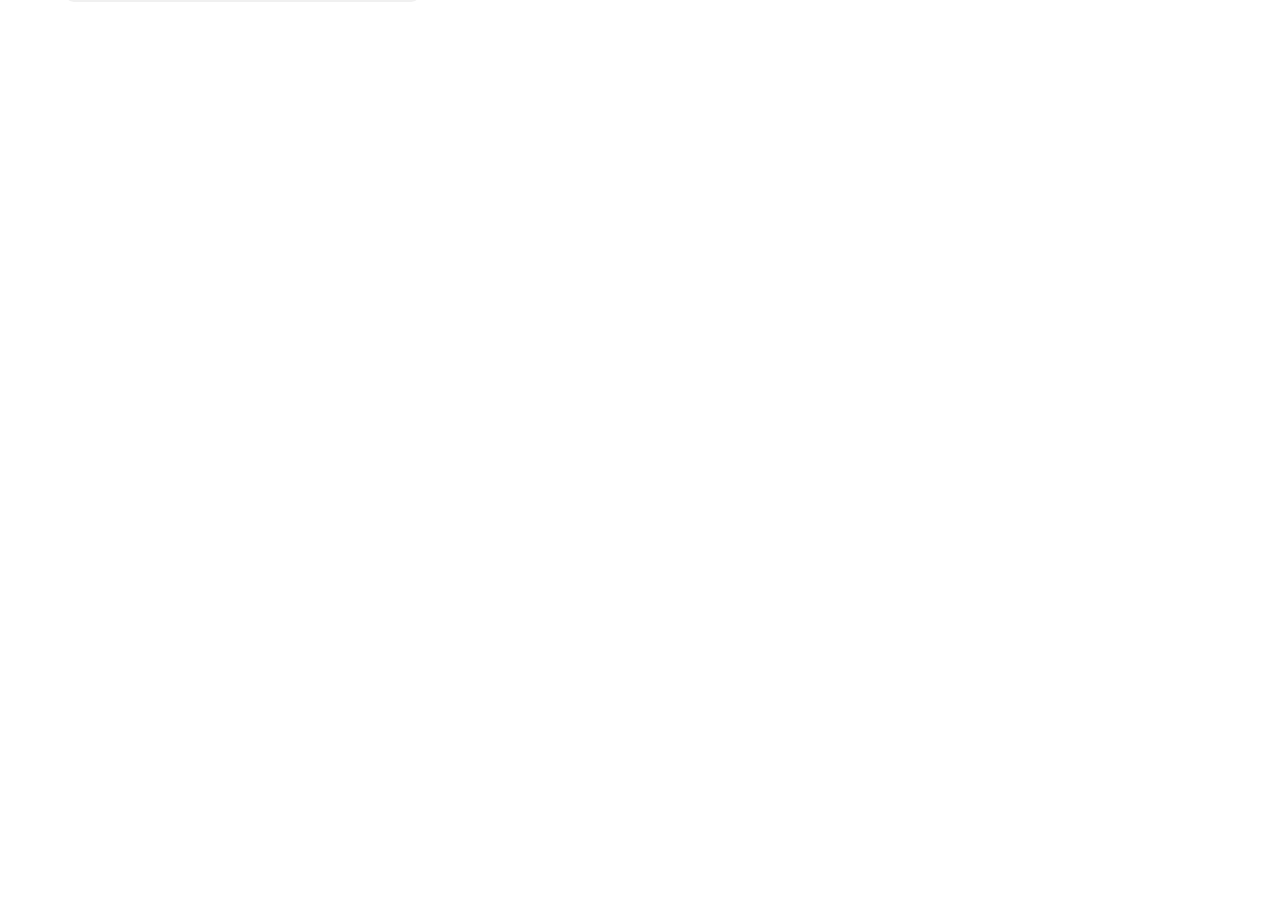
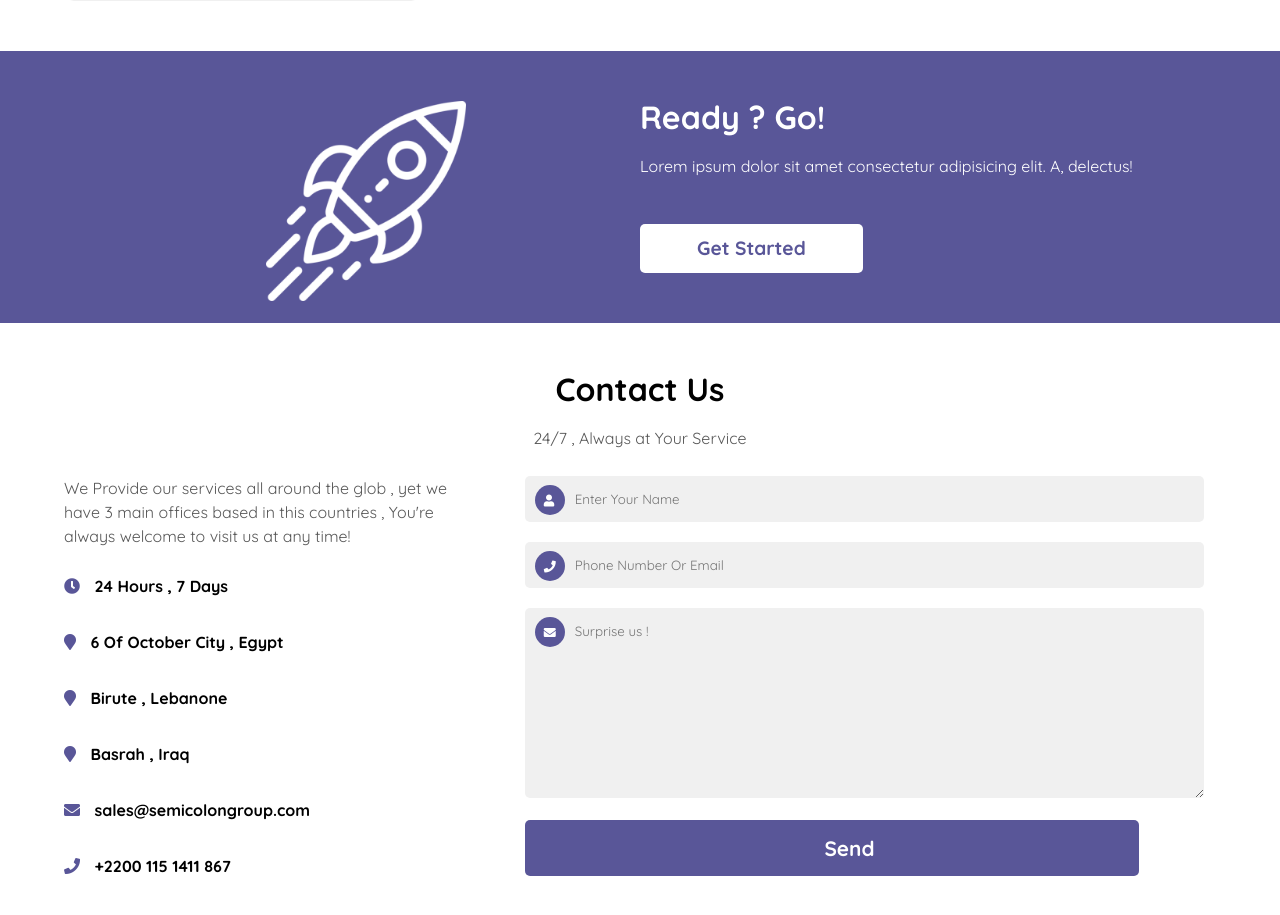
Before and after one commit to faniabdo99/sg, a Vue app: page / in a window 1280 px wide. Shown: the part 2553-3468 px from the top of the page. Before the commit the page ends 2605 px from the top, so only its background shows below. Built offline with nearby package versions, Linux system fonts and the light colour scheme.

Commit message:
Add The Rocket SEction & Contact us section

```diff
--- a/public/css/reset.css
+++ b/public/css/reset.css
@@ -1,5 +1,5 @@
 *{
-	font-family: 'Nunito', sans-serif;
+	font-family: 'Quicksand', sans-serif;
 }
 html, body, div, span, applet, object, iframe,
 h1, h2, h3, h4, h5, h6, p, blockquote, pre,
--- a/public/index.html
+++ b/public/index.html
@@ -7,7 +7,8 @@
     <link rel="icon" href="/icons/favicon.ico">
     <link rel="stylesheet" href="/css/bootstrap.css">
     <link rel="stylesheet" href="/css/reset.css">
-    <link href="https://fonts.googleapis.com/css?family=Nunito:400,700&display=swap" rel="stylesheet">
+    <!--<link href="https://fonts.googleapis.com/css?family=Nunito:400,700&display=swap" rel="stylesheet">-->
+    <link href="https://fonts.googleapis.com/css?family=Quicksand:400,700&display=swap" rel="stylesheet">
     <link rel="stylesheet" href="https://use.fontawesome.com/releases/v5.8.1/css/all.css" integrity="sha384-50oBUHEmvpQ+1lW4y57PTFmhCaXp0ML5d60M1M7uH2+nqUivzIebhndOJK28anvf" crossorigin="anonymous">
     <title>Semicolon Group - Build Your Awesome Identity</title>
   </head>
--- a/src/App.vue
+++ b/src/App.vue
@@ -7,6 +7,8 @@
         <services></services>
         <team></team>
         <testos></testos>
+        <doit></doit>
+        <contact></contact>
     </div>
 
   </div>
@@ -19,10 +21,12 @@
 import Services from './components/services.vue'
 import Team from './components/team.vue'
 import Testos from './components/testos.vue'
+import Doit from './components/do-it.vue'
+import Contact from './components/contact.vue'
 export default {
   name: 'app',
   components: {
-    Navbar,Hero,About,Services,Team,Testos
+    Navbar,Hero,About,Services,Team,Testos,Doit,Contact
   }
 }
 </script>
--- /dev/null
+++ b/src/components/contact.vue
@@ -0,0 +1,102 @@
+<template>
+    <div class="contact-section">
+        <div class="row">
+            <h2>Contact Us</h2>
+            <p>24/7 , Always at Your Service</p>
+            <div class="col-md-4 col-xs-12 col-sm-12">
+                <p class="section-description">We Provide our services all around the glob , yet we have 3 main offices based in this countries , You're always welcome to visit us at any time!</p>
+                <ul>
+                    <li><i class="fas fa-clock"></i> 24 Hours , 7 Days</li>
+                    <li><i class="fas fa-map-marker"></i> 6 Of October City , Egypt</li>
+                    <li><i class="fas fa-map-marker"></i> Birute , Lebanone</li>
+                    <li><i class="fas fa-map-marker"></i> Basrah , Iraq</li>
+                    <li><i class="fas fa-envelope"></i> sales@semicolongroup.com </li>
+                    <li><i class="fas fa-phone"></i> +2200 115 1411 867</li>
+                </ul>
+            </div>
+            <div class="col-md-8 col-xs-12 col-sm-12">
+                <form action="#" method="post">
+                    <div class="input-group"><i class="fas fa-user"></i><input type="text" name="name" placeholder="Enter Your Name"></div>
+                     <div class="input-group"><i class="fas fa-phone"></i><input type="text" name="email" placeholder="Phone Number Or Email"></div>
+                     <div class="input-group"><i class="fas fa-envelope"></i><textarea name="message" placeholder="Surprise us !" cols="30" rows="10"></textarea></div>
+                    <input type="submit" value="Send" name="send">
+                </form>
+            </div>
+        </div>
+    </div>
+</template>
+<script>
+export default {
+    name: "Doit"
+}
+</script>
+<style scoped lang="scss">
+@import "../assets/sass/vars.scss";
+//Contact Section Styles Here
+.contact-section{
+    padding: $section-padding;
+    h2 {
+        font-size: 2em;
+        margin-bottom: 25px;
+        text-align: center;
+    }
+    p {
+        text-align: center;
+        color: $dark-gray;
+        margin-bottom: 30px;
+        &.section-description{
+            text-align: left;
+            line-height: 1.5;
+        }
+    }
+    ul{
+        li{
+            margin-bottom: 40px;
+            font-weight: bold;
+            i{
+                color:$brand;
+                margin-right: 10px;
+            }
+        }
+    }
+
+
+    form{
+        width:80%;
+        margin: 0 auto;
+        .input-group{
+            position: relative;
+            i{
+                box-sizing: border-box;
+                position: absolute;
+                top:9px;
+                left:10px;
+                background-color: $brand;
+                color:#fff;
+                height: 30px;
+                width:30px;
+                border-radius: 50%;
+                font-size: 12px;
+                padding:10px 0 0 9px;
+            }
+        }
+        input , textarea{
+            width: 100%;
+            padding:15px 15px 15px 50px;
+            border-radius: 5px;
+            background-color:$light-gray;
+            border:none;
+            margin-bottom:20px;
+        }
+        input[type="submit"]{
+            background-color:$brand;
+            color:#fff;
+            font-weight: bold;
+            font-size: 1.3em;
+        }
+    }
+}
+@media screen and (max-width: 768px) {
+
+}
+</style>
--- /dev/null
+++ b/src/components/do-it.vue
@@ -0,0 +1,62 @@
+<template>
+    <div class="doit-section">
+        <div class="row">
+            <div class="col-md-6 col-xs-6 col-sm-6">
+                <img src="/icons/startup.png" alt="Startup Icon Here">
+            </div>
+            <div class="col-md-6 col-xs-6 col-sm-6">
+                <h2>Ready ? Go!</h2>
+                <p>Lorem ipsum dolor sit amet consectetur adipisicing elit. A, delectus!</p>
+                <a href="#">Get Started</a>
+            </div>
+        </div>
+    </div>
+</template>
+<script>
+export default {
+    name: "Doit"
+}
+</script>
+<style scoped lang="scss">
+@import "../assets/sass/vars.scss";
+//Do it Section Styles Here
+.doit-section{
+    padding: $section-padding;
+    background-color: $brand;
+    position: relative;
+    img{
+        width: 200px;
+        height: 200px;
+        top: 0;
+        left: 35%;
+        display: block;
+        margin: auto;
+        position: absolute;
+    }
+    h2{
+        color:#fff;
+        font-size: 2em;
+        margin-bottom: 25px;
+    }
+    p{
+        color:#fff;
+        margin-bottom: 25px;
+    }
+    a{
+        background-color: #fff;
+        padding: 15px 25px;
+        border-radius: 5px;
+        color: $brand;
+        font-size: 1.2em;
+        font-weight: bold;
+        text-decoration: none;
+        display: block;
+        margin-top: 50px;
+        width:30%;
+        text-align: center;
+    }
+}
+@media screen and (max-width: 768px) {
+
+}
+</style>
--- a/src/components/testos.vue
+++ b/src/components/testos.vue
@@ -46,7 +46,7 @@
   data:function(){
       return {
       quote: {
-          content: "Some 20 Words Fomr THe First Quoter Quote Here .Some 20 Words Quote Here .Some 20 Words Quote Here .",
+          content: "  Some 20 Words Fomr THe First Quoter Quote Here .Some 20 Words Quote Here .Some 20 Words Quote Here .",
           imageUrl: "/icons/abd.jpg",
           UserName: "First Quoter",
           JobTitle: "Owner @ First Company",
@@ -64,7 +64,7 @@
               document.querySelector("#second-item").classList.remove("active");
               document.querySelector("#third-item").classList.remove("active");
               //The First Quote
-             this.quote.content = "Some 20 Words Fomr THe First Quoter Quote Here .Some 20 Words Quote Here .Some 20 Words Quote Here .";
+             this.quote.content = "  Some 20 Words Fomr THe First Quoter Quote Here .Some 20 Words Quote Here .Some 20 Words Quote Here .";
              this.quote.imageUrl=  "/icons/abd.jpg";
              this.quote.UserName=  "First Quoter";
              this.quote.JobTitle=  "Owner @ First Company";
@@ -75,7 +75,7 @@
               document.querySelector("#first-item").classList.remove("active");
               document.querySelector("#second-item").classList.add("active");
               document.querySelector("#third-item").classList.remove("active");
-             this.quote.content = "Some 20 Words Fomr THe Second Quoter Quote Here .Some 20 Words Quote Here .Some 20 Words Quote Here .";
+             this.quote.content = "  Some 20 Words Fomr THe Second Quoter Quote Here .Some 20 Words Quote Here .Some 20 Words Quote Here .";
              this.quote.imageUrl=  "/icons/abd.jpg";
              this.quote.UserName=  "Second Quoter";
              this.quote.JobTitle=  "Owner @ Second Company";
@@ -87,7 +87,7 @@
               document.querySelector("#first-item").classList.remove("active");
               document.querySelector("#second-item").classList.remove("active");
               document.querySelector("#third-item").classList.add("active");
-             this.quote.content = "Some 20 Words Fomr THe Third Quoter Quote Here .Some 20 Words Quote Here .Some 20 Words Quote Here .";
+             this.quote.content = "  Some 20 Words Fomr THe Third Quoter Quote Here .Some 20 Words Quote Here .Some 20 Words Quote Here .";
              this.quote.imageUrl=  "/icons/abd.jpg";
              this.quote.UserName=  "Third Quoter";
              this.quote.JobTitle=  "Owner @ Third Company";
@@ -168,6 +168,8 @@
       max-height: 250px;
       i{
           color:$brand;
+          margin-right: 5px;
+          margin-left: 5px;
       }
       font-size: 2em;
       line-height: 1.8;
```
Also changed, not shown: public/icons/startup.png (added).
